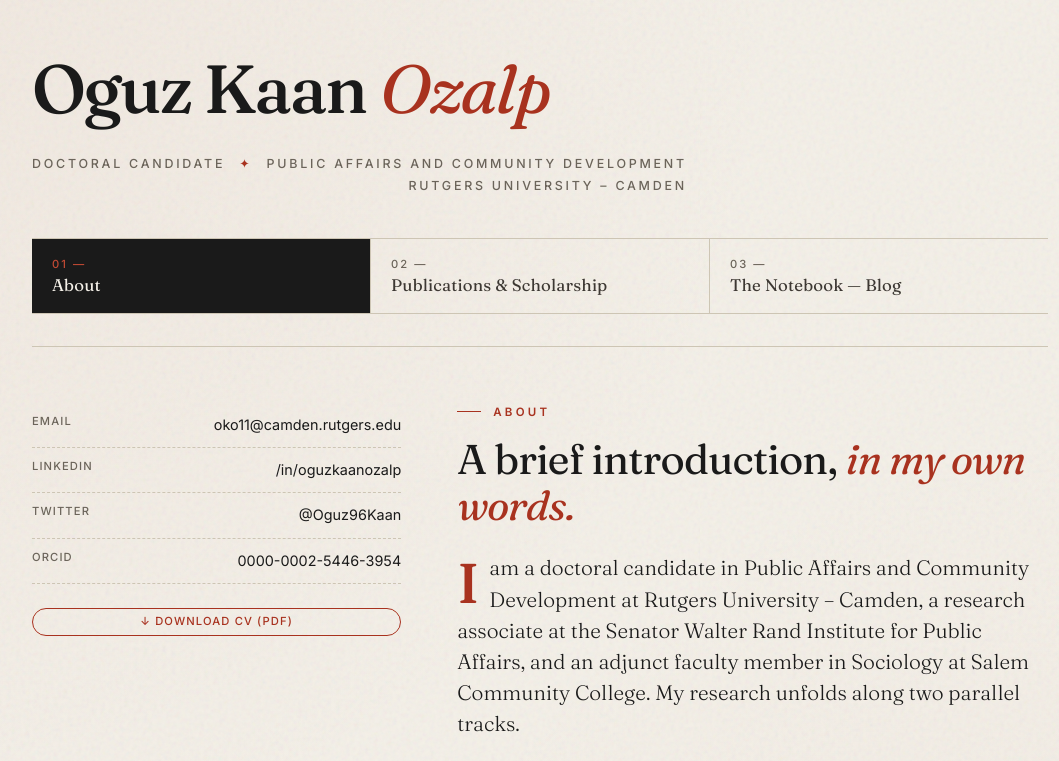
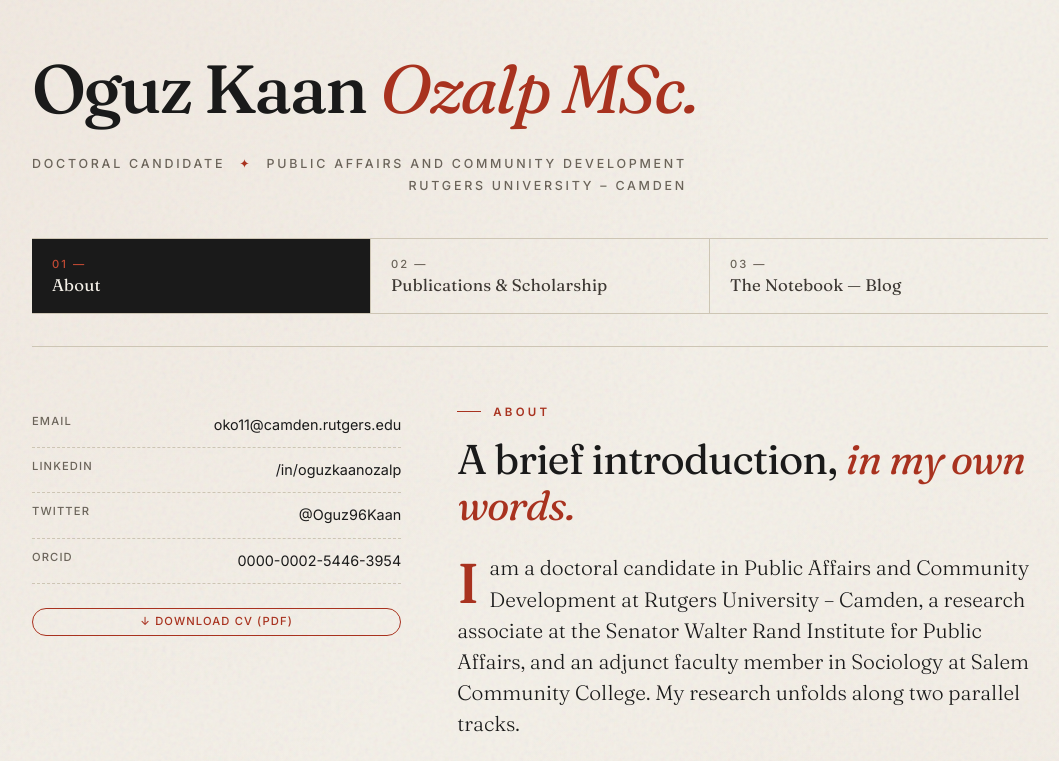
Before and after one commit to oguz96kaan/portfolio, a plain HTML site: page index.html in a window 1280 px wide. Shown: the top 761 px of the page, without its empty margins (100-1159 px from the left). Drawn offline with Linux system fonts and the light colour scheme.

Commit message:
Update index.html

```diff
--- a/index.html
+++ b/index.html
@@ -655,7 +655,7 @@
   <!-- ============ HEADER ============ -->
   <header>
     <div class="masthead">
-      <div class="brand">Oguz Kaan <em>Ozalp</em></div>
+      <div class="brand">Oguz Kaan <em>Ozalp MSc.</em></div>
       <div class="tag">
         Doctoral Candidate <span class="dot">✦</span> Public Affairs and Community Development<br>
         Rutgers University – Camden
```
